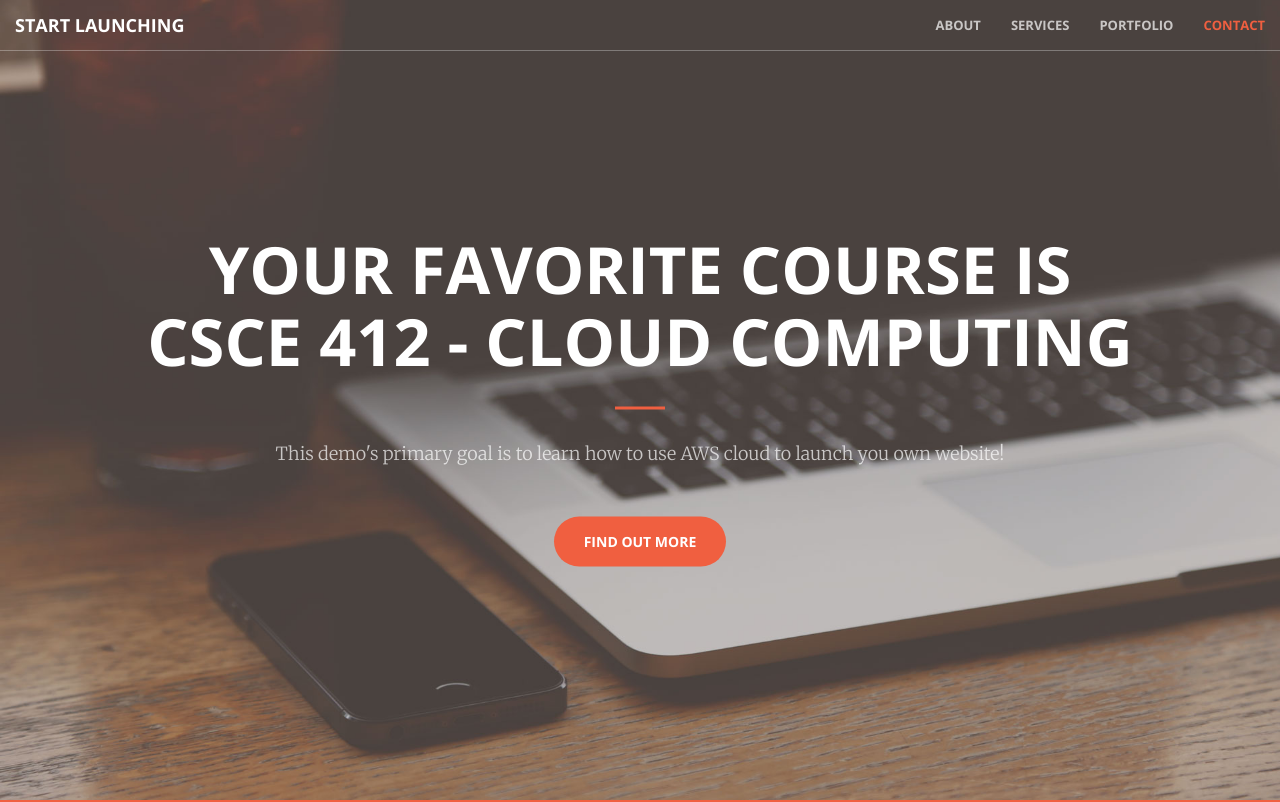
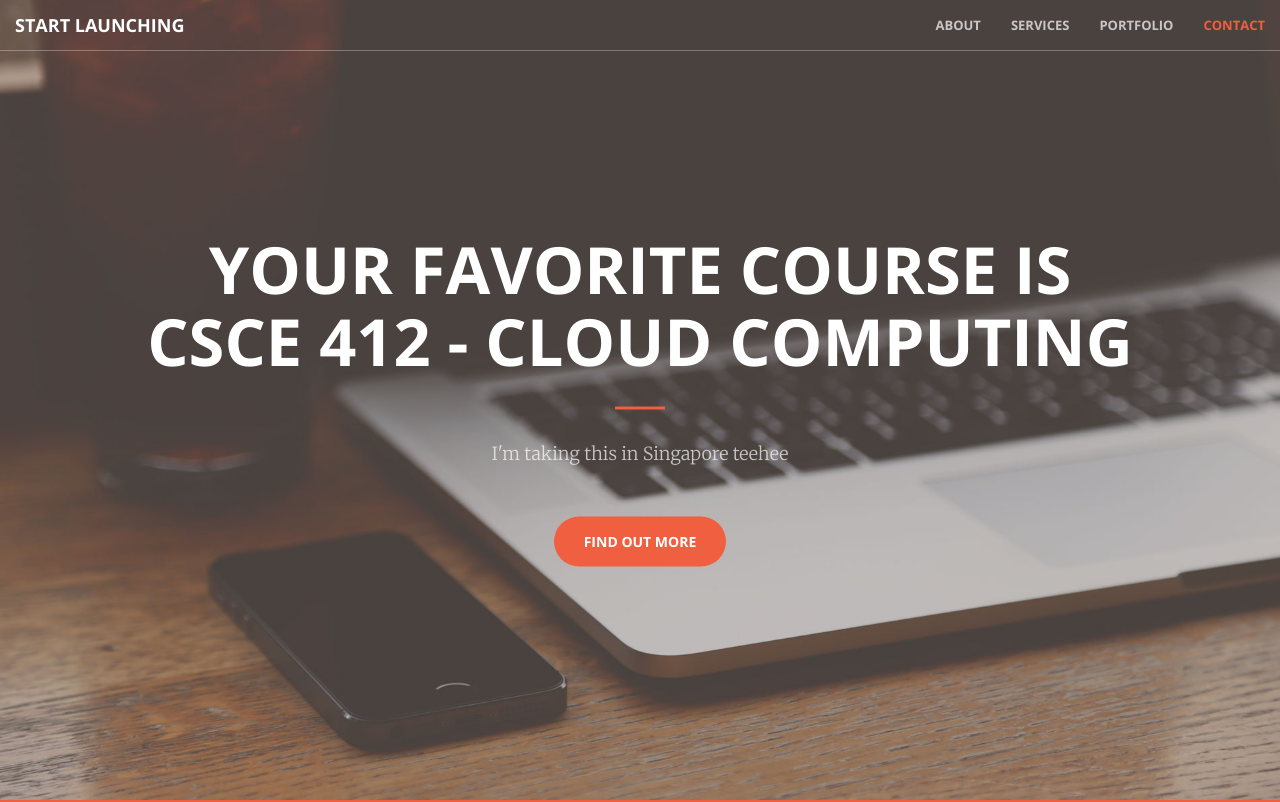
Before and after one commit to LaineHanson-backup/csce412, a plain HTML site: page index.html in a window 1280 px wide. Shown: the top 802 px of the page. Drawn offline with nearby package versions, Linux system fonts and the light colour scheme.

Commit message:
Changed the opening subparagraph as a test

```diff
--- a/index.html
+++ b/index.html
@@ -76,7 +76,7 @@
             <div class="header-content-inner">
                 <h1>Your Favorite Course is CSCE 412 - Cloud Computing</h1>
                 <hr>
-                <p>This demo's primary goal is to learn how to use AWS cloud to launch you own website!</p>
+                <p>I'm taking this in Singapore teehee</p>
                 <a href="#about" class="btn btn-primary btn-xl page-scroll">Find Out More</a>
             </div>
         </div>
```
